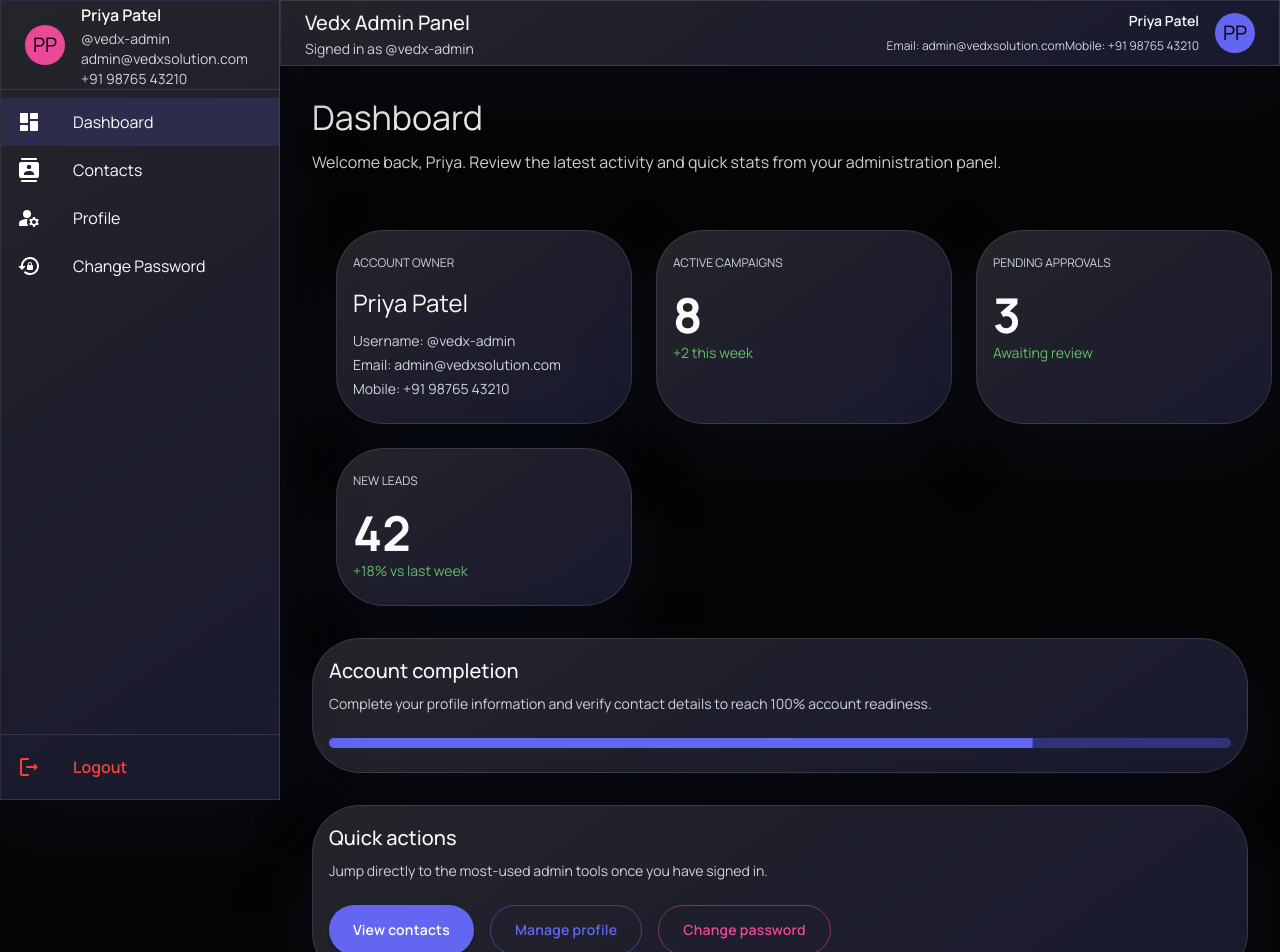
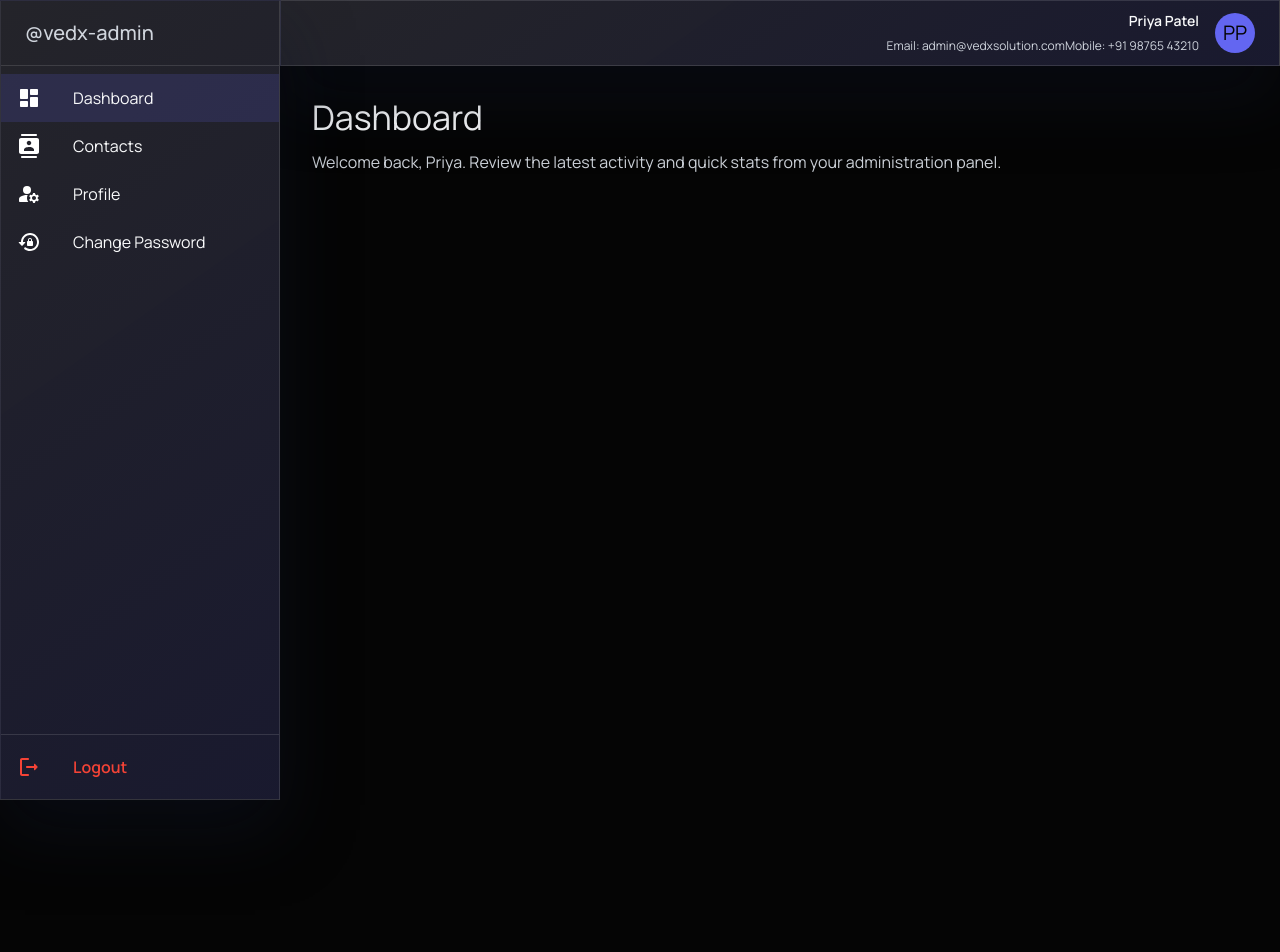
Before and after one commit to khushalishah2611/vedx-solutions-2, a React (Vite) app in the folder frontend/: page /admin/dashboard in a window 1280 px wide. Shown: the top 952 px of the page. After the commit the page ends 800 px from the top, so only its background shows below. Built offline with nearby package versions, Linux system fonts and the light colour scheme.

Commit message:
final code

```diff
--- a/frontend/src/components/AdminLayout.jsx
+++ b/frontend/src/components/AdminLayout.jsx
@@ -55,20 +55,13 @@ const AdminLayout = () => {
     <Box sx={{ display: 'flex', flexDirection: 'column', height: '100%' }}>
       <Toolbar sx={{ px: 3 }}>
         <Stack direction="row" spacing={2} alignItems="center">
-          <Avatar sx={{ bgcolor: 'secondary.main' }}>{adminProfile.initials}</Avatar>
+
           <Box>
-            <Typography variant="subtitle1" fontWeight={600}>
-              {adminProfile.fullName}
-            </Typography>
-            <Typography variant="body2" color="text.secondary">
+
+            <Typography variant="h6" color="text.secondary">
               @{adminProfile.username}
             </Typography>
-            <Typography variant="body2" color="text.secondary">
-              {adminProfile.email}
-            </Typography>
-            <Typography variant="body2" color="text.secondary">
-              {adminProfile.phone}
-            </Typography>
+
           </Box>
         </Stack>
       </Toolbar>
@@ -134,12 +127,7 @@ const AdminLayout = () => {
                 {mobileOpen ? <CloseRoundedIcon /> : <MenuRoundedIcon />}
               </IconButton>
             )}
-            <Box>
-              <Typography variant="h6">Vedx Admin Panel</Typography>
-              <Typography variant="body2" color="text.secondary">
-                Signed in as @{adminProfile.username}
-              </Typography>
-            </Box>
+
           </Stack>
           <Stack direction="row" spacing={2} alignItems="center">
             <Box textAlign="right">
--- a/frontend/src/components/admin/AdminChangePasswordPage.jsx
+++ b/frontend/src/components/admin/AdminChangePasswordPage.jsx
@@ -2,7 +2,7 @@ import { Button, Card, CardContent, Stack, TextField, Typography } from '@mui/ma
 
 const AdminChangePasswordPage = () => {
   return (
-    <Card sx={{ borderRadius: 3, border: '1px solid', borderColor: 'divider', maxWidth: 560 }}>
+    <Card sx={{ borderRadius: 0.5, border: '1px solid', borderColor: 'divider'}}>
       <CardContent>
         <Stack spacing={3}>
           <div>
--- a/frontend/src/components/admin/AdminDashboardPage.jsx
+++ b/frontend/src/components/admin/AdminDashboardPage.jsx
@@ -19,85 +19,7 @@ const AdminDashboardPage = () => {
           Welcome back, {adminProfile.firstName}. Review the latest activity and quick stats from your administration panel.
         </Typography>
       </Box>
-      <Grid container spacing={3}>
-        <Grid item xs={12} md={4}>
-          <Card sx={{ borderRadius: 3, border: '1px solid', borderColor: 'divider', height: '100%' }}>
-            <CardContent>
-              <Typography variant="overline" color="text.secondary">
-                Account owner
-              </Typography>
-              <Stack spacing={1.5} sx={{ mt: 1 }}>
-                <Typography variant="h5">{adminProfile.fullName}</Typography>
-                <Stack spacing={0.5}>
-                  <Typography variant="body2" color="text.secondary">
-                    Username: @{adminProfile.username}
-                  </Typography>
-                  <Typography variant="body2" color="text.secondary">
-                    Email: {adminProfile.email}
-                  </Typography>
-                  <Typography variant="body2" color="text.secondary">
-                    Mobile: {adminProfile.phone}
-                  </Typography>
-                </Stack>
-              </Stack>
-            </CardContent>
-          </Card>
-        </Grid>
-        {metrics.map((metric) => (
-          <Grid item xs={12} md={4} key={metric.label}>
-            <Card sx={{ borderRadius: 3, border: '1px solid', borderColor: 'divider', height: '100%' }}>
-              <CardContent>
-                <Typography variant="overline" color="text.secondary">
-                  {metric.label}
-                </Typography>
-                <Typography variant="h3" sx={{ mt: 1 }}>
-                  {metric.value}
-                </Typography>
-                <Typography variant="body2" color="success.main">
-                  {metric.trend}
-                </Typography>
-              </CardContent>
-            </Card>
-          </Grid>
-        ))}
-      </Grid>
-      <Card sx={{ borderRadius: 3, border: '1px solid', borderColor: 'divider' }}>
-        <CardContent>
-          <Typography variant="h6" gutterBottom>
-            Account completion
-          </Typography>
-          <Typography variant="body2" color="text.secondary">
-            Complete your profile information and verify contact details to reach 100% account readiness.
-          </Typography>
-          <LinearProgress variant="determinate" value={78} sx={{ mt: 3, height: 10, borderRadius: 5 }} />
-        </CardContent>
-      </Card>
-      <Card sx={{ borderRadius: 3, border: '1px solid', borderColor: 'divider' }}>
-        <CardContent>
-          <Typography variant="h6" gutterBottom>
-            Quick actions
-          </Typography>
-          <Typography variant="body2" color="text.secondary" sx={{ mb: 3 }}>
-            Jump directly to the most-used admin tools once you have signed in.
-          </Typography>
-          <Stack direction={{ xs: 'column', sm: 'row' }} spacing={2}>
-            <Button
-              component={RouterLink}
-              to="/admin/contacts"
-              variant="contained"
-              color="primary"
-            >
-              View contacts
-            </Button>
-            <Button component={RouterLink} to="/admin/profile" variant="outlined">
-              Manage profile
-            </Button>
-            <Button component={RouterLink} to="/admin/change-password" variant="outlined" color="secondary">
-              Change password
-            </Button>
-          </Stack>
-        </CardContent>
-      </Card>
+
     </Stack>
   );
 };
--- a/frontend/src/components/admin/AdminLoginPage.jsx
+++ b/frontend/src/components/admin/AdminLoginPage.jsx
@@ -23,7 +23,7 @@ const AdminLoginPage = () => {
       }}
     >
       <Container maxWidth="sm">
-        <Paper sx={{ p: { xs: 4, md: 6 }, borderRadius: 4 }} elevation={12}>
+        <Paper sx={{ p: { xs: 4, md: 6 }, borderRadius: 0.5 }} elevation={12}>
           <Stack spacing={3}>
             <Stack spacing={1}>
               <Typography variant="overline" sx={{ letterSpacing: 3, color: 'secondary.main' }}>
--- a/frontend/src/components/admin/AdminProfilePage.jsx
+++ b/frontend/src/components/admin/AdminProfilePage.jsx
@@ -3,7 +3,7 @@ import adminProfile from '../../data/adminProfile.js';
 
 const AdminProfilePage = () => {
   return (
-    <Card sx={{ borderRadius: 3, border: '1px solid', borderColor: 'divider' }}>
+    <Card sx={{ borderRadius: 0.5, border: '1px solid', borderColor: 'divider' }}>
       <CardContent>
         <Stack spacing={3}>
           <div>
@@ -14,7 +14,7 @@ const AdminProfilePage = () => {
               Update the profile details used across the admin panel and notification emails.
             </Typography>
           </div>
-          <Grid container spacing={3}>
+
             <Grid item xs={12} md={6}>
               <TextField label="First name" fullWidth defaultValue={adminProfile.firstName} />
             </Grid>
@@ -30,7 +30,7 @@ const AdminProfilePage = () => {
             <Grid item xs={12}>
               <TextField label="Job title" fullWidth defaultValue={adminProfile.role} />
             </Grid>
-          </Grid>
+
           <Stack direction="row" justifyContent="flex-end" spacing={2}>
             <Button variant="outlined">Cancel</Button>
             <Button variant="contained">Save changes</Button>
```
